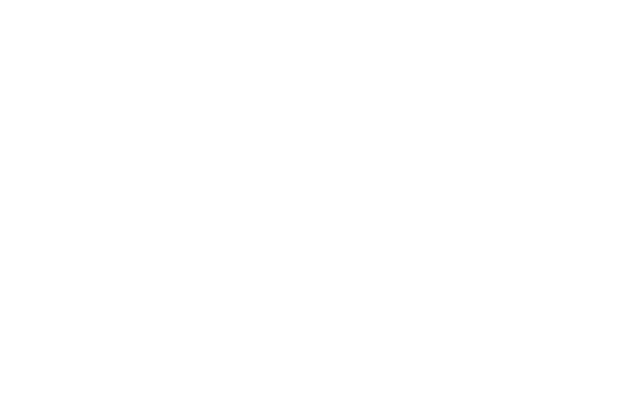
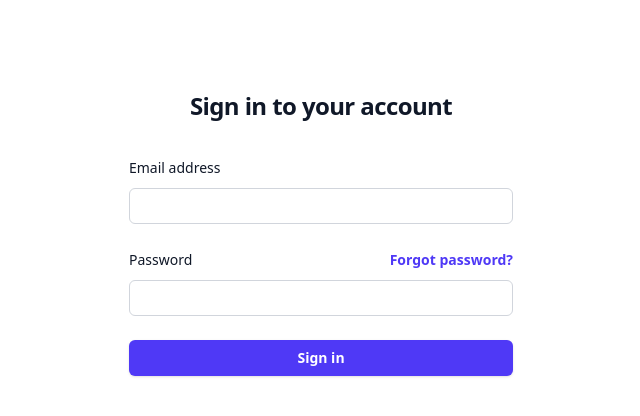
Before and after one commit to 3ina/ecommerce, a Vue app in the folder frontend/: page /login in a window 1280 px wide. Shown: the top 416 px of the page, without its empty margins (319-959 px from the left). Built offline with nearby package versions, Linux system fonts and the light colour scheme; the HTML template or start-up script is replaced by a standard one.

Commit message:
refactor login view

```diff
--- a/frontend/src/components/HelloWorld.vue
+++ /dev/null
@@ -1,46 +0,0 @@
-<script setup>
-import {computed, ref} from 'vue'
-import store from "../store/index.js";
-const test = computed(()=>{
-    return store.state.test
-});
-defineProps({
-  msg: String,
-})
-
-const count = ref(0)
-</script>
-
-<template>
-  <h1>{{ msg }}</h1>
-    {{test}}
-  <div class="card">
-    <button type="button" @click="count++">count is {{ count }}</button>
-    <p>
-      Edit
-      <code>components/HelloWorld.vue</code> to test HMR
-    </p>
-  </div>
-
-  <p>
-    Check out
-    <a href="https://vuejs.org/guide/quick-start.html#local" target="_blank"
-      >create-vue</a
-    >, the official Vue + Vite starter
-  </p>
-  <p>
-    Learn more about IDE Support for Vue in the
-    <a
-      href="https://vuejs.org/guide/scaling-up/tooling.html#ide-support"
-      target="_blank"
-      >Vue Docs Scaling up Guide</a
-    >.
-  </p>
-  <p class="read-the-docs">Click on the Vite and Vue logos to learn more</p>
-</template>
-
-<style scoped>
-.read-the-docs {
-  color: #888;
-}
-</style>
--- a/frontend/src/views/Login.vue
+++ b/frontend/src/views/Login.vue
@@ -1,10 +1,38 @@
 <template>
+    <guest-layout title="Sign in to your account" @submit="login">
+            <div>
+                <label for="email" class="block text-sm/6 font-medium text-gray-900">Email address</label>
+                <div class="mt-2">
+                    <input type="email" name="email" id="email" autocomplete="email" required="" class="block w-full rounded-md bg-white px-3 py-1.5 text-base text-gray-900 outline-1 -outline-offset-1 outline-gray-300 placeholder:text-gray-400 focus:outline-2 focus:-outline-offset-2 focus:outline-indigo-600 sm:text-sm/6" />
+                </div>
+            </div>
+
+            <div>
+                <div class="flex items-center justify-between">
+                    <label for="password" class="block text-sm/6 font-medium text-gray-900">Password</label>
+                    <div class="text-sm">
+                        <router-link :to="{name : 'requestPassword'}" class="font-semibold text-indigo-600 hover:text-indigo-500">Forgot password?</router-link>
+                    </div>
+                </div>
+                <div class="mt-2">
+                    <input type="password" name="password" id="password" autocomplete="current-password" required="" class="block w-full rounded-md bg-white px-3 py-1.5 text-base text-gray-900 outline-1 -outline-offset-1 outline-gray-300 placeholder:text-gray-400 focus:outline-2 focus:-outline-offset-2 focus:outline-indigo-600 sm:text-sm/6" />
+                </div>
+            </div>
+
+            <div>
+                <button type="submit" class="flex w-full justify-center rounded-md !bg-indigo-600 px-3 py-1.5 text-sm/6 font-semibold text-white shadow-sm !hover:bg-indigo-500 focus-visible:outline-2 focus-visible:outline-offset-2 focus-visible:outline-indigo-600">Sign in</button>
+            </div>
+    </guest-layout>
 
 </template>
 
 
 <script setup>
+import GuestLayout from "../components/GuestLayout.vue";
 
+function login() {
+    console.log("Login");
+}
 </script>
 
 
```
